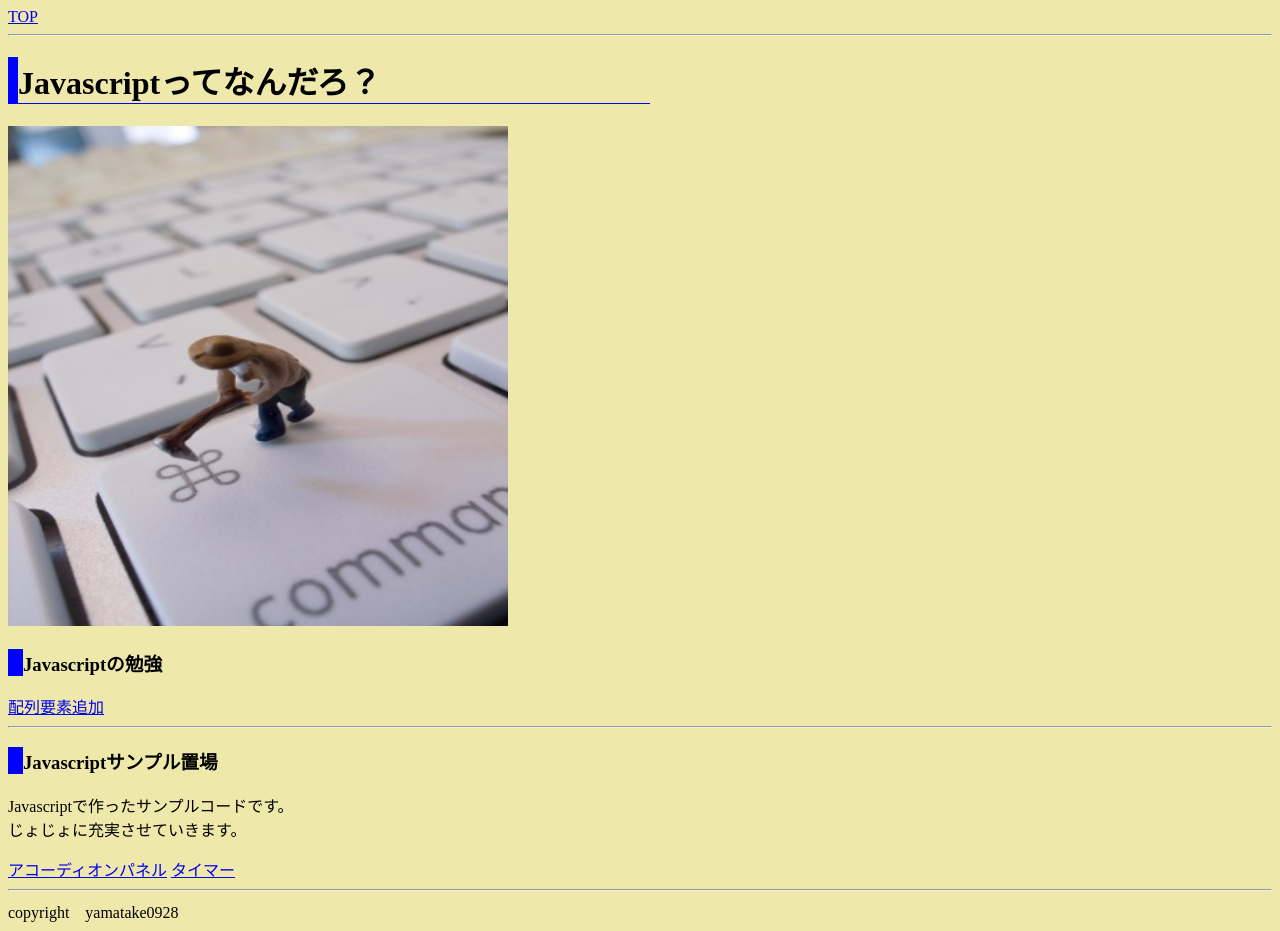
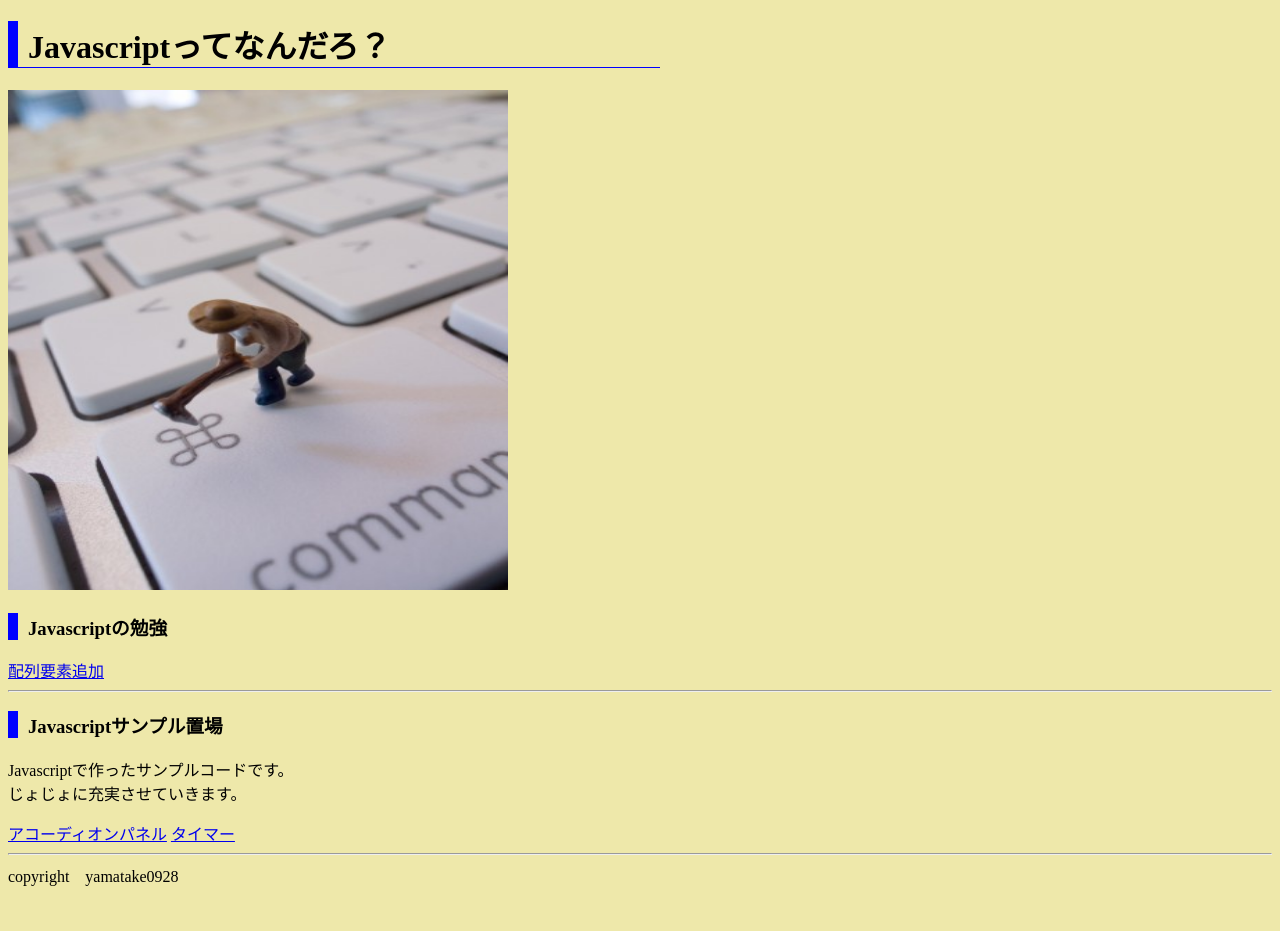
Before and after one commit to TYProject/JS_Study, a plain HTML site: page index.html in a window 1280 px wide. After the commit the page ends 895 px from the top, so only its background shows below. Drawn offline with Linux system fonts and the light colour scheme.

Commit message:
20150816修正

```diff
--- a/css/base.css
+++ b/css/base.css
@@ -2,7 +2,7 @@ body {
     background-color:palegoldenrod;
 }
 
-#panel {
+.panel {
     width: 600px;
 }
 
@@ -19,15 +19,18 @@ body {
 h1 {
     border-left: 10px solid blue;
     border-bottom: 1px solid blue;
+    padding-left:10px;
     width: 50%;
 }
 h2 {
     border-left: 10px solid red;
     border-bottom: 1px solid red;
+    padding-left:10px;
     width: 50%;
 }
 h3 {
-    border-left: 15px solid blue;
+    border-left: 10px solid blue;
+    padding-left:10px;
     width: 50%;
 }
 
--- a/index.html
+++ b/index.html
@@ -6,28 +6,13 @@
     <title>Javascriptってなんだろう？</title>
 </head>
 <body>
-    <!--アクセス解析　または忍者Analyzerのタグはこの位置に貼り付けてください。-->
-    <div id="bodycenter">
-        <nav class="navi">
-            <!--リンクナビゲーションです。それぞれのページへリンクが貼ってあります。ファイル名を修正した場合はここを修正してください。このページ一枚だけでいいという場合には必要ありません。削除してください-->
-            <a href="index.html">TOP</a>
-        </nav>
-        <hr />
-        <div class="toptitle">
-            <!--サイトのタイトルです。テキストで打ち込まれていますが、画像も可能です。画像にしたい場合は、タイトル画像を作成して、任意の位置に挿入してください。-->
     <h1>Javascriptってなんだろ？</h1>
-        </div>
-        <div class="topphoto">
     <!--トップ画像です。画像の横幅は800px指定です。そうすると自動的に周りに写真のような枠線が表示されます。現在挿入されているものはサンプル画像です。また、 <div id="photo">のCSSが指定されている所には、自動的に枠線が付きます。枠線を付けたい場合は、CSS指定してください。この画像はimageというフォルダ内に入っています。--->
     <img src="./img/a0001_013473.jpg" width="500" height="500" alt="タイトル"/>
-        </div>
-        <div class="study">
     <h3>Javascriptの勉強</h3>
     <!--カウンターを目立たせたい場合はこのあたりに、目立たせたくない場合はもっと下に-->
     <a href="Array_test.html">配列要素追加</a>
-            <hr class="hr">
-        </div>
-        <div class="sample">
+    <hr class="line">
     <h3>Javascriptサンプル置場</h3>
     <p>
         Javascriptで作ったサンプルコードです。<br />
@@ -35,11 +20,7 @@
     </p>
     <a href="accordion.html">アコーディオンパネル</a>
     <a href="timer.html">タイマー</a>
-        </div>
-
-        <!--CSSの指定のない箇所への画像挿入Sampleです。-->
     <hr class="line"/>
     <footer>copyright　yamatake0928</footer>
-    </div>
 </body>
 </html>
```
Lines whose indentation alone changed are shown as unchanged.
